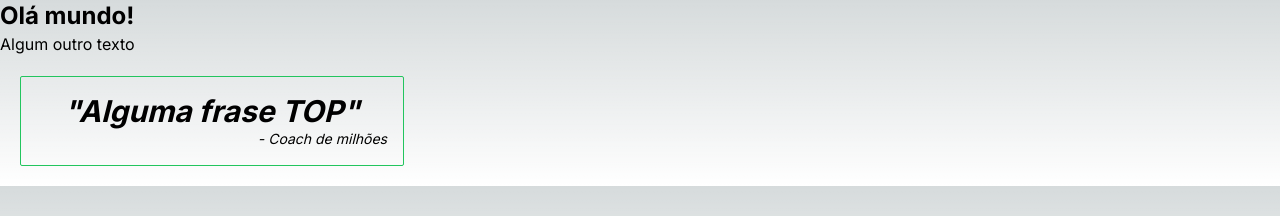
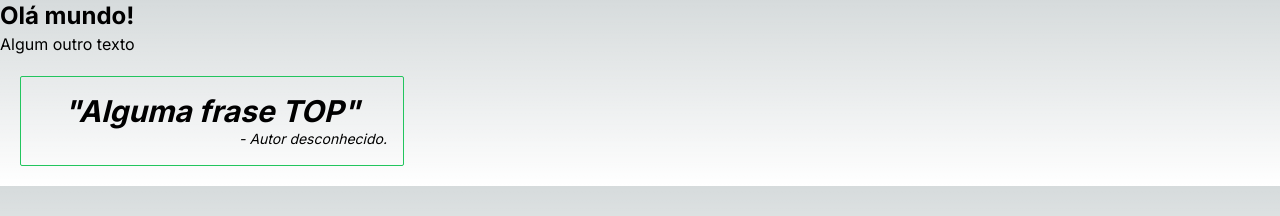
Before and after one commit to GamerCleanVic/nextjs, a Next.js app: page / in a window 1280 px wide. Shown: the top 216 px of the page. Built offline with nearby package versions, Linux system fonts and the light colour scheme.

Commit message:
&& operator - B7Web

```diff
--- a/src/app/page.tsx
+++ b/src/app/page.tsx
@@ -1,4 +1,4 @@
-//Modulo 2: Operador lógico && #10
+//Modulo 2: Renderizando Listas #11
 import { Card } from '@/components/Card';
 
 const Page = () =>{
@@ -8,8 +8,8 @@ const Page = () =>{
       <h2>Algum outro texto</h2>
 
       <Card
-		phrase="Alguma frase TOP"
-		author="Coach de milhões"
+        phrase="Alguma frase TOP"
+        // author="Coach de milhões"
       />
     </div>
   );
--- a/src/components/Card.tsx
+++ b/src/components/Card.tsx
@@ -18,7 +18,11 @@ export const Card = ({ phrase, author }: Props) => {
 							w-96
 			">
 				<h3 className='text-3xl font-bold italic'>"{phrase}"</h3>
-				<p className='text-right text-sm'>- {author ?? "Autor Desconhecido"}</p>
+				{author &&
+					<p className='text-right text-sm'>- {author}</p>
+				}{!author &&
+					<p className='text-right text-sm'>- Autor desconhecido.</p>
+				}
 
 			</div>
 	);
```
